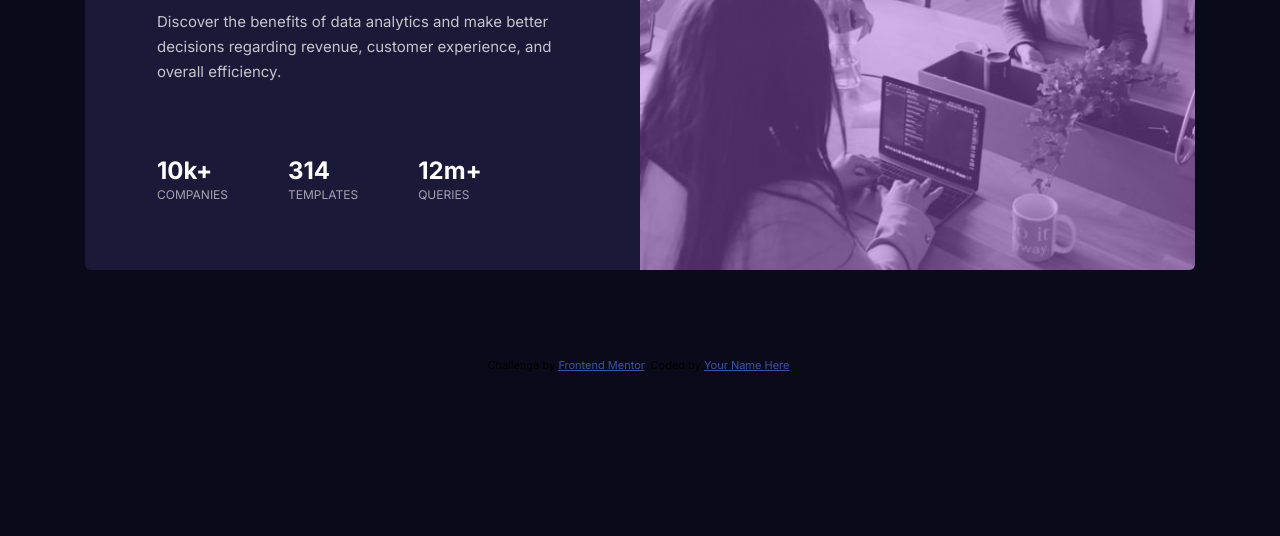
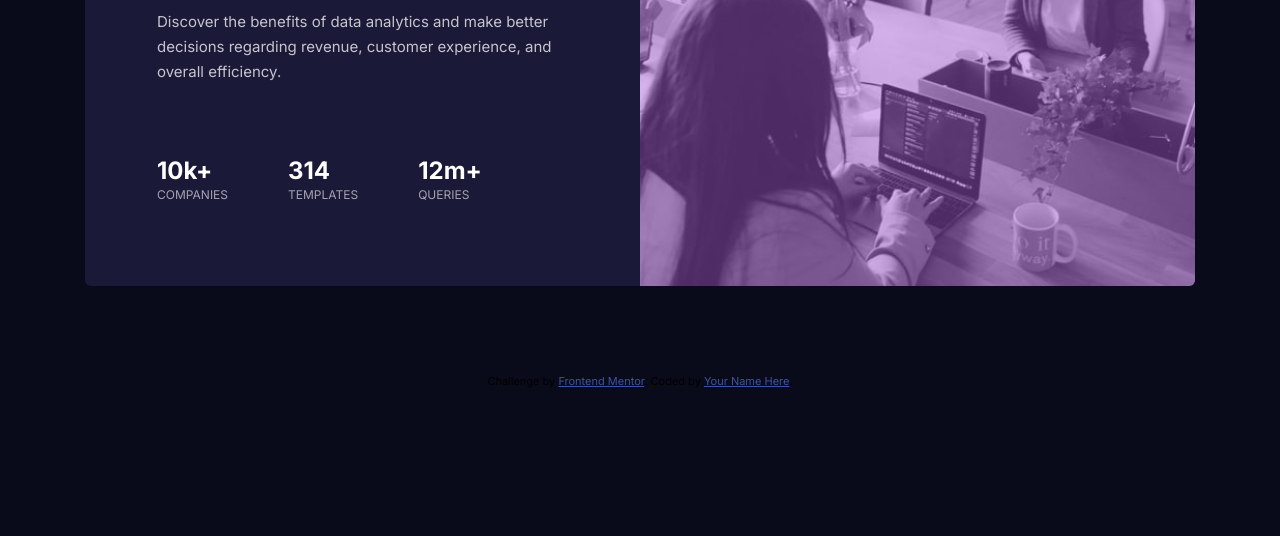
Before and after one commit to Maciej0o/FM_stats-preview-card-component, a plain HTML site: page index.html in a window 1280 px wide. Shown: the part 264-800 px from the top of the page. Drawn offline with Linux system fonts and the light colour scheme.

Commit message:
Fix min-height

```diff
--- a/scss/style.scss
+++ b/scss/style.scss
@@ -7,12 +7,14 @@
 html {
     font-size: 62.5%;
 }
+
 body {
     background-color: hsl(233, 47%, 7%);
     font-size: 1.5rem;
     font-family: 'Inter', sans-serif;
-
-    // font-family: 'Lexend Deca', sans-serif;
+    display: flex;
+    flex-direction: column;
+    align-items: center;
 }
 
 
@@ -21,7 +23,6 @@ body {
     border-radius: 6px;
     overflow: hidden;
     max-width: 1110px;
-    max-height: 446px;
     background-color: hsl(244, 38%, 16%);
     display: flex;
     flex-direction: column;
@@ -34,7 +35,6 @@ body {
         width: 100%;
         object-fit: cover;
     }
-
 
     &__img-shadow {
         position: absolute;
@@ -54,6 +54,7 @@ body {
         &-wrapper--up {
             padding: 4rem 3.1rem;
         }
+
         &-title {
             color: hsl(0, 0%, 100%);
             padding-bottom: 1.6rem;
@@ -95,11 +96,10 @@ body {
     }
 }
 
-@media(min-width: 767px) {
+@media(min-width: 900px) {
     .card {
         flex-direction: row-reverse;
-        justify-self: center;
-        margin: 8.8rem auto;
+        margin: 8.8rem 5rem;
 
         &__img-box {
             width: 50%;
@@ -118,6 +118,11 @@ body {
 
             }
 
+            &-title {
+                font-size: 3.6rem;
+                padding-bottom: 2.5rem;
+            }
+
             &-wrapper--down {
                 width: 100%;
                 padding: 0 7.2rem 5.8rem;
@@ -125,16 +130,10 @@ body {
                 flex-direction: row;
             }
 
-            &-title {
-                font-size: 3.6rem;
-                padding-bottom: 2.5rem;
-            }
-
             &-info-box {
                 padding-right: 6rem;
                 padding-bottom: 0;
             }
-
         }
     }
 }
```
Also changed, not shown: css/style.css, 1 other file.
